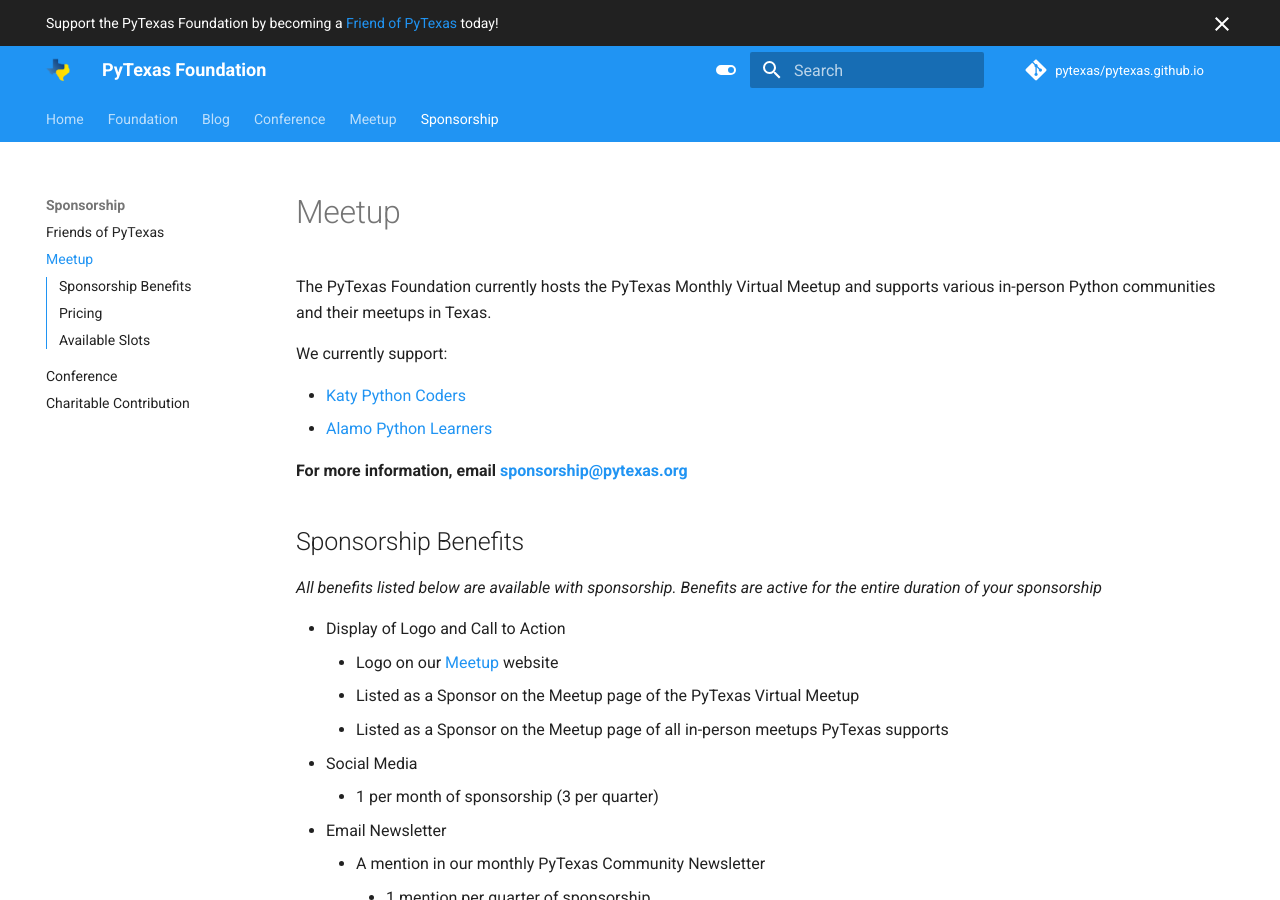
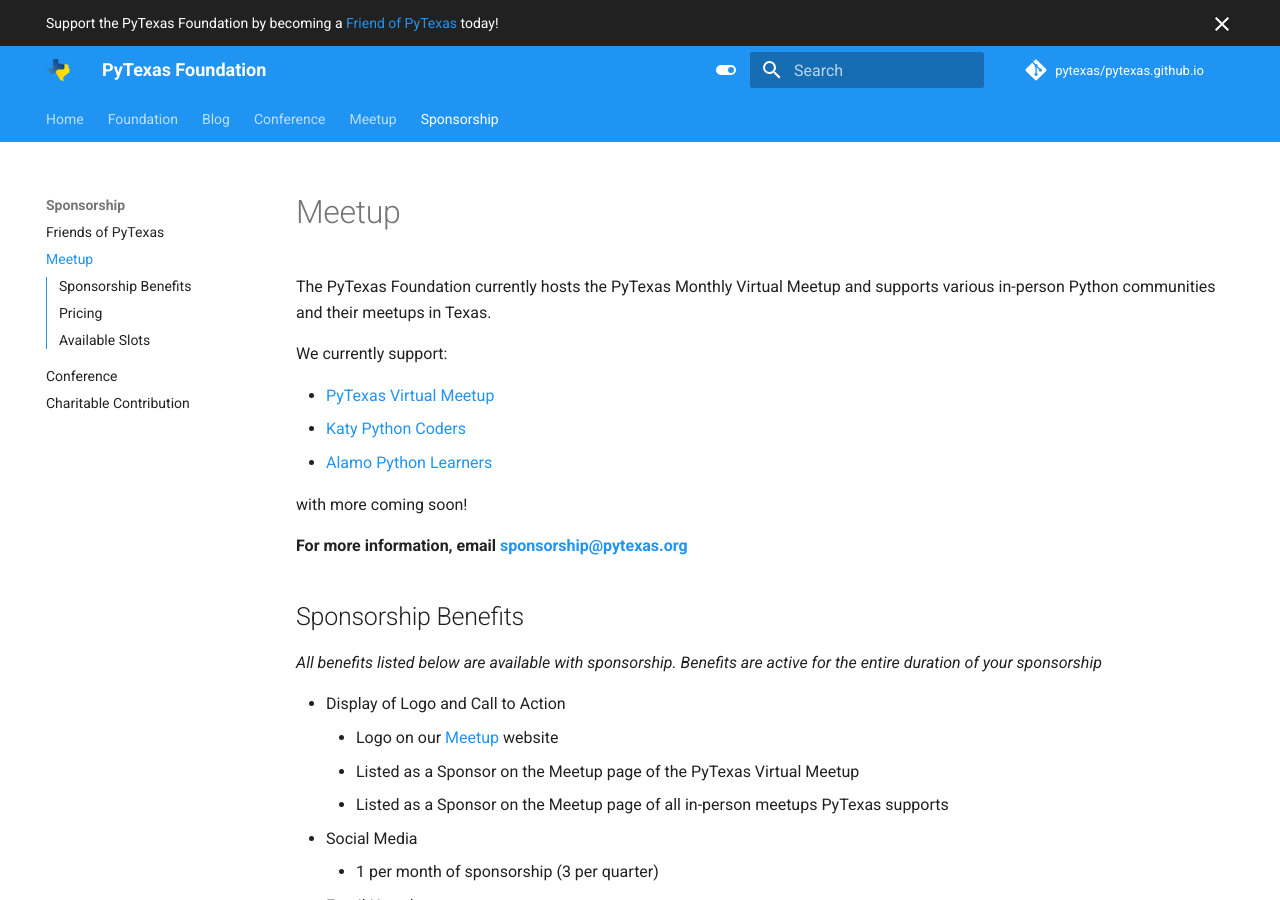
Before and after one commit to pytexas/pytexas.github.io, an MkDocs documentation site: the page built from docs/sponsorship/meetup.md, in a window 1280 px wide and 900 px high. Built offline with MkDocs 1.6.1 and Material for MkDocs 9.7.7, drawn with Linux system fonts in a browser that asks for light colours; comment, search, counter and statistics services are not loaded.

Commit message:
Update meetup.md

```diff
--- a/docs/sponsorship/meetup.md
+++ b/docs/sponsorship/meetup.md
@@ -8,8 +8,11 @@
 
 We currently support:
 
+- [PyTexas Virtual Meetup](https://pytexas.org/meetup)
 - [Katy Python Coders](https://www.meetup.com/katy-python-coders/)
 - [Alamo Python Learners](https://www.meetup.com/alamo-code-learners/)
+
+with more coming soon!
 
 **For more information, email [sponsorship@pytexas.org](mailto:sponsorship@pytexas.org)**
 
```
